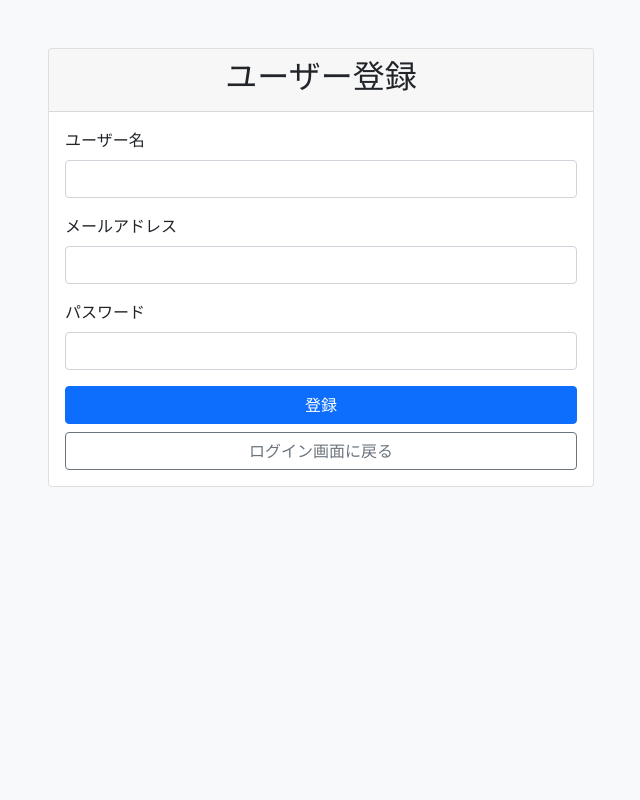
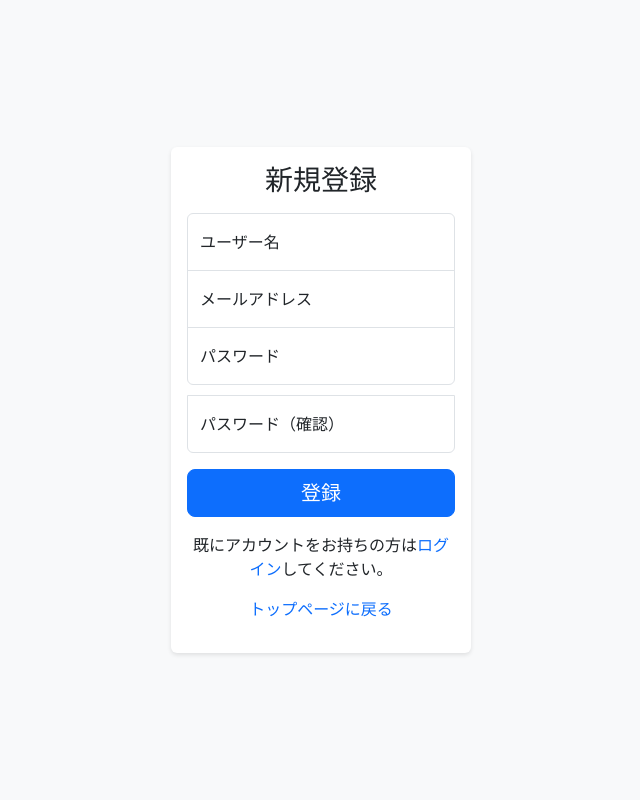
Before and after one commit to kikuoo/yosan_07, a Flask app: page /register in a window 1280 px wide. Shown: the whole page, without its empty margins (319-959 px from the left). Run offline with Flask 3, Linux system fonts and the light colour scheme; parts of the project's set-up code (start-up, migrations or seed data) failed here and were passed over.

Commit message:
250311-15

```diff
--- a/app/templates/index.html
+++ b/app/templates/index.html
@@ -42,7 +42,7 @@
                 <ul class="navbar-nav ms-auto">
                     {% if current_user.is_authenticated %}
                         <li class="nav-item">
-                            <a class="nav-link" href="#">予算管理</a>
+                            <a class="nav-link" href="{{ url_for('main.budgets') }}">予算管理</a>
                         </li>
                         <li class="nav-item">
                             <a class="nav-link" href="#">支出記録</a>
@@ -51,6 +51,9 @@
                             <a class="nav-link" href="{{ url_for('auth.logout') }}">ログアウト</a>
                         </li>
                     {% else %}
+                        <li class="nav-item">
+                            <a class="nav-link" href="{{ url_for('auth.register') }}">新規登録</a>
+                        </li>
                         <li class="nav-item">
                             <a class="nav-link" href="{{ url_for('auth.login') }}">ログイン</a>
                         </li>
--- /dev/null
+++ b/app/templates/register.html
@@ -0,0 +1,94 @@
+<!DOCTYPE html>
+<html lang="ja">
+<head>
+    <meta charset="UTF-8">
+    <meta name="viewport" content="width=device-width, initial-scale=1.0">
+    <title>新規登録 - 予算管理アプリ</title>
+    <!-- Bootstrap CSS -->
+    <link href="https://cdn.jsdelivr.net/npm/bootstrap@5.3.0/dist/css/bootstrap.min.css" rel="stylesheet">
+    <style>
+        body {
+            background-color: #f8f9fa;
+            height: 100vh;
+            display: flex;
+            align-items: center;
+            padding-top: 40px;
+            padding-bottom: 40px;
+        }
+        .form-register {
+            width: 100%;
+            max-width: 330px;
+            padding: 15px;
+            margin: auto;
+        }
+        .form-register .form-floating:focus-within {
+            z-index: 2;
+        }
+        .form-register input[type="text"] {
+            margin-bottom: -1px;
+            border-bottom-right-radius: 0;
+            border-bottom-left-radius: 0;
+        }
+        .form-register input[type="email"] {
+            margin-bottom: -1px;
+            border-radius: 0;
+        }
+        .form-register input[type="password"] {
+            margin-bottom: 10px;
+            border-top-left-radius: 0;
+            border-top-right-radius: 0;
+        }
+        .card {
+            border: none;
+            box-shadow: 0 2px 4px rgba(0,0,0,.1);
+        }
+    </style>
+</head>
+<body>
+    <main class="form-register">
+        <div class="card">
+            <div class="card-body">
+                <h1 class="h3 mb-3 fw-normal text-center">新規登録</h1>
+
+                {% with messages = get_flashed_messages() %}
+                    {% if messages %}
+                        {% for message in messages %}
+                            <div class="alert alert-danger">{{ message }}</div>
+                        {% endfor %}
+                    {% endif %}
+                {% endwith %}
+
+                <form method="POST">
+                    <div class="form-floating">
+                        <input type="text" class="form-control" id="username" name="username" placeholder="ユーザー名" required>
+                        <label for="username">ユーザー名</label>
+                    </div>
+                    <div class="form-floating">
+                        <input type="email" class="form-control" id="email" name="email" placeholder="メールアドレス" required>
+                        <label for="email">メールアドレス</label>
+                    </div>
+                    <div class="form-floating">
+                        <input type="password" class="form-control" id="password" name="password" placeholder="パスワード" required>
+                        <label for="password">パスワード</label>
+                    </div>
+                    <div class="form-floating mb-3">
+                        <input type="password" class="form-control" id="confirm_password" name="confirm_password" placeholder="パスワード（確認）" required>
+                        <label for="confirm_password">パスワード（確認）</label>
+                    </div>
+
+                    <button class="w-100 btn btn-lg btn-primary" type="submit">登録</button>
+                    <p class="mt-3 text-center">
+                        既にアカウントをお持ちの方は<a href="{{ url_for('auth.login') }}" class="text-decoration-none">ログイン</a>してください。
+                    </p>
+                    <p class="text-center">
+                        <a href="{{ url_for('main.index') }}" class="text-decoration-none">トップページに戻る</a>
+                    </p>
+                </form>
+            </div>
+        </div>
+    </main>
+
+    <!-- Bootstrap JS and dependencies -->
+    <script src="https://cdn.jsdelivr.net/npm/bootstrap@5.3.0/dist/js/bootstrap.bundle.min.js"></script>
+</body>
+</html>
```
Also changed, not shown: app/auth.py (+43 -0 lines).
